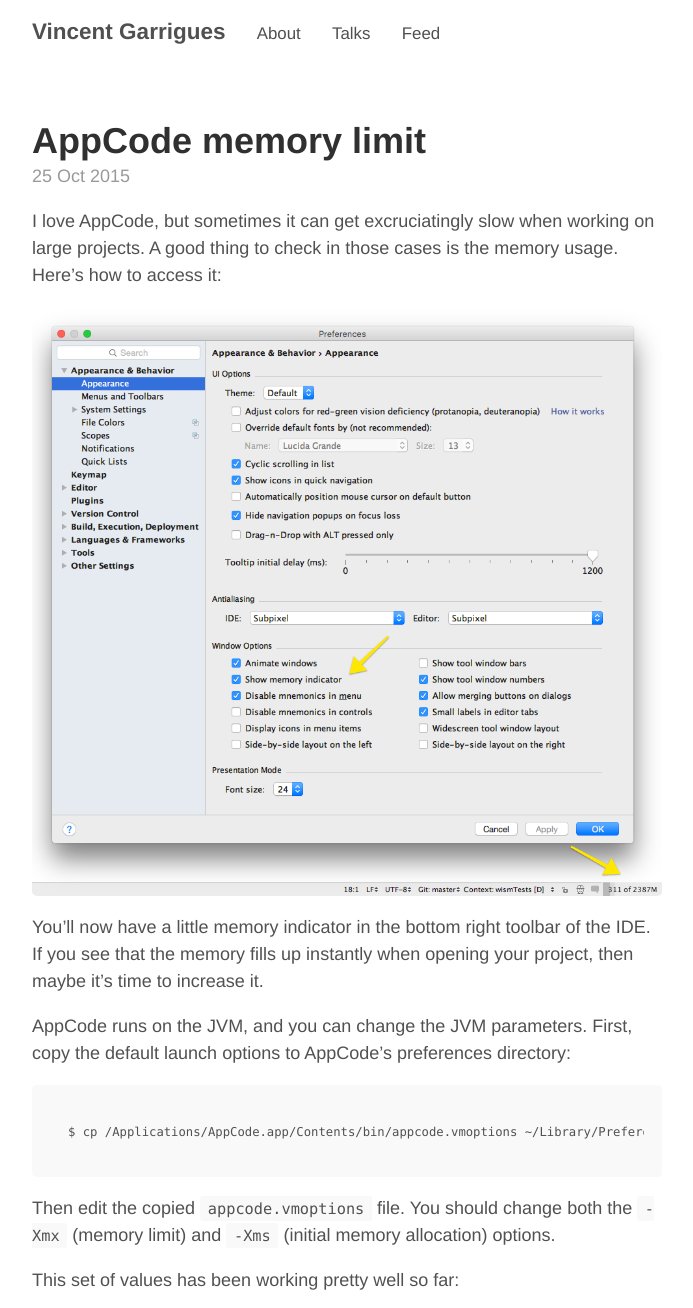
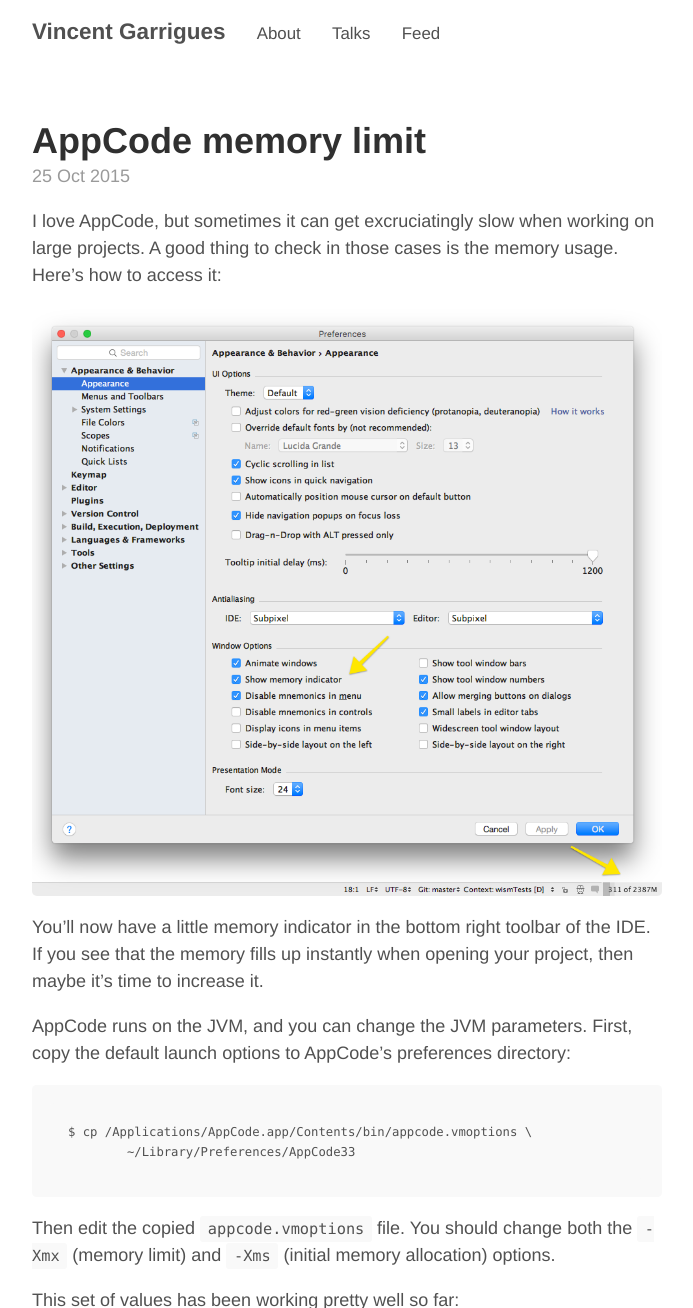
Before and after one commit to garriguv/garriguv.github.io, a Jekyll site: the page built from _posts/2015-10-25-appcode-memory-limit.md, in a window 1280 px wide, cut to the strip 0-1308 px from the top of the page. Shown: the whole strip, without its empty margins (293-986 px from the left). Built offline with Jekyll 4.4.1, drawn with Linux system fonts in a browser that asks for light colours.

Commit message:
Add line break

````diff
--- a/_posts/2015-10-25-appcode-memory-limit.md
+++ b/_posts/2015-10-25-appcode-memory-limit.md
@@ -12,7 +12,8 @@
 AppCode runs on the JVM, and you can change the JVM parameters. First, copy the default launch options to AppCode's preferences directory:
 
 ```
-$ cp /Applications/AppCode.app/Contents/bin/appcode.vmoptions ~/Library/Preferences/AppCode33
+$ cp /Applications/AppCode.app/Contents/bin/appcode.vmoptions \
+        ~/Library/Preferences/AppCode33
 ```
 
 Then edit the copied `appcode.vmoptions` file. You should change both the `-Xmx` (memory limit) and `-Xms` (initial memory allocation) options.
````
